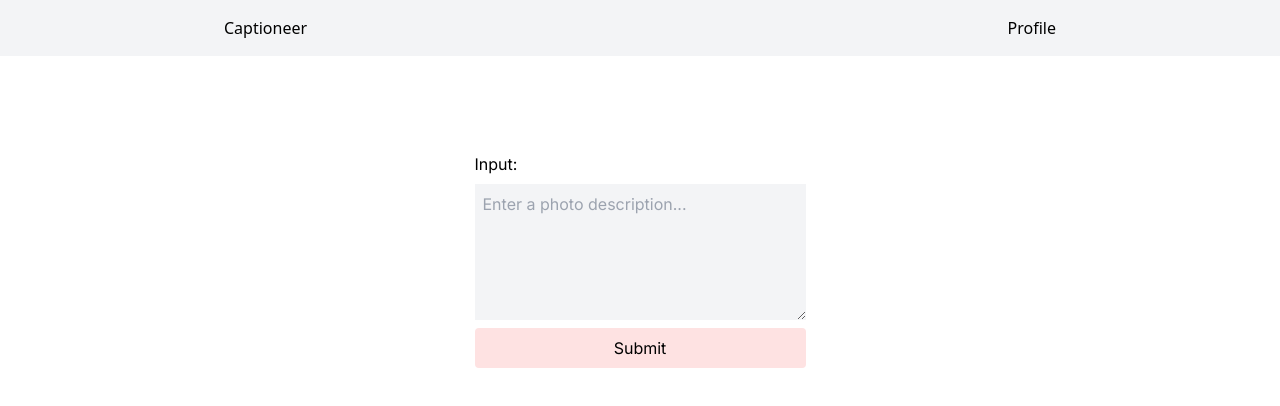
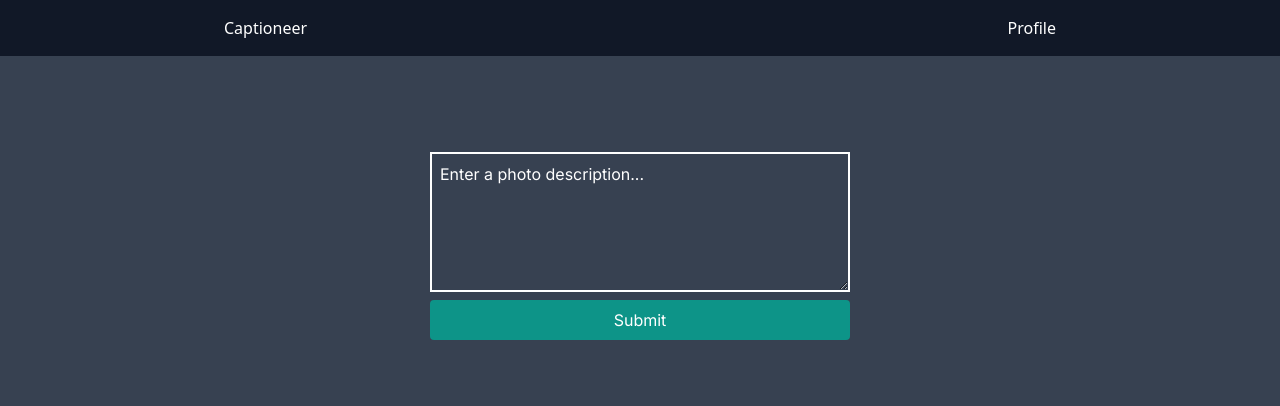
Before and after one commit to demirsergen/prompting, a Next.js app: page / in a window 1280 px wide. Shown: the top 406 px of the page. Built offline with nearby package versions, Linux system fonts and the light colour scheme.

Commit message:
update styling

```diff
--- a/src/components/Form.jsx
+++ b/src/components/Form.jsx
@@ -13,15 +13,14 @@ const Form = ({ sendInput }) => {
     <form
       action="POST"
       onSubmit={handleSubmit}
-      className="flex flex-col gap-2"
+      className="flex flex-col gap-2 bg-gray-700 rounded"
     >
-      <label htmlFor="input">Input: </label>
       <textarea
         type="text"
         id="input"
-        className="bg-gray-100 p-2"
+        className=" p-2 bg-transparent text-white placeholder-white overflow-hidden border-2 border-white"
         value={input}
-        cols={30}
+        cols={40}
         rows={5}
         onChange={(e) => setInput(e.target.value)}
         placeholder="Enter a photo description..."
@@ -29,7 +28,7 @@ const Form = ({ sendInput }) => {
       <input
         type="submit"
         value="Submit"
-        className="bg-red-100 rounded p-2"
+        className="bg-teal-600 rounded p-2"
       />
     </form>
   );
--- a/src/components/Navbar.jsx
+++ b/src/components/Navbar.jsx
@@ -3,7 +3,7 @@ import React from 'react';
 
 const Navbar = () => {
   return (
-    <nav className=" bg-gray-100  p-4 w-full">
+    <nav className=" bg-gray-900 text-white  p-4 w-full">
       <div className="flex justify-between mx-auto w-2/3">
         <h2>Captioneer</h2>
         <ul>
--- a/src/pages/index.js
+++ b/src/pages/index.js
@@ -33,7 +33,7 @@ export default function Home() {
 
   return (
     <main
-      className={`flex min-h-screen flex-col items-center p-24 gap-4 ${inter.className}`}
+      className={`flex min-h-screen flex-col bg-gray-700 text-white items-center p-24 gap-4 ${inter.className}`}
     >
       <Form sendInput={sendInput} />
       <Response response={response} />
```
